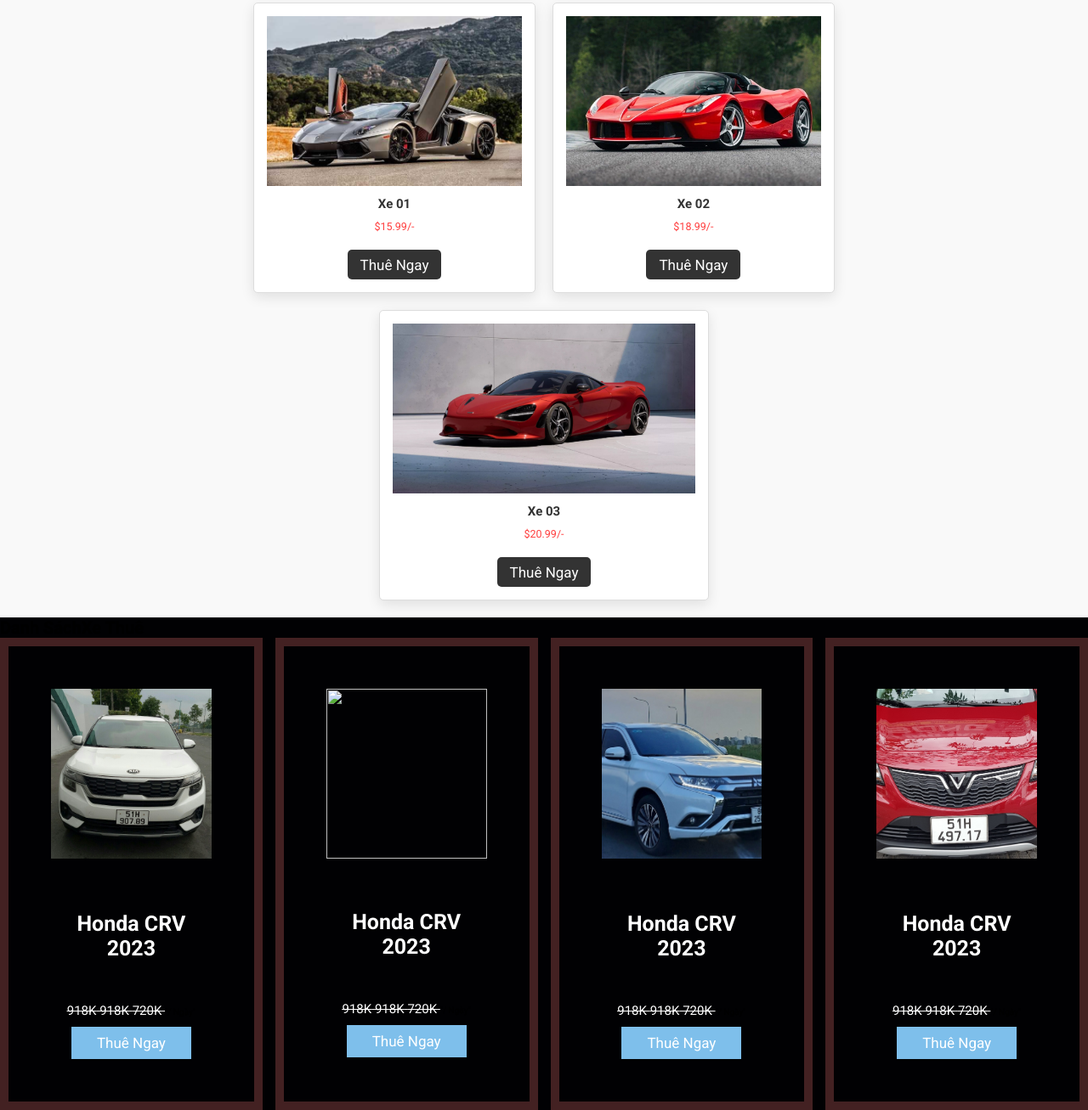
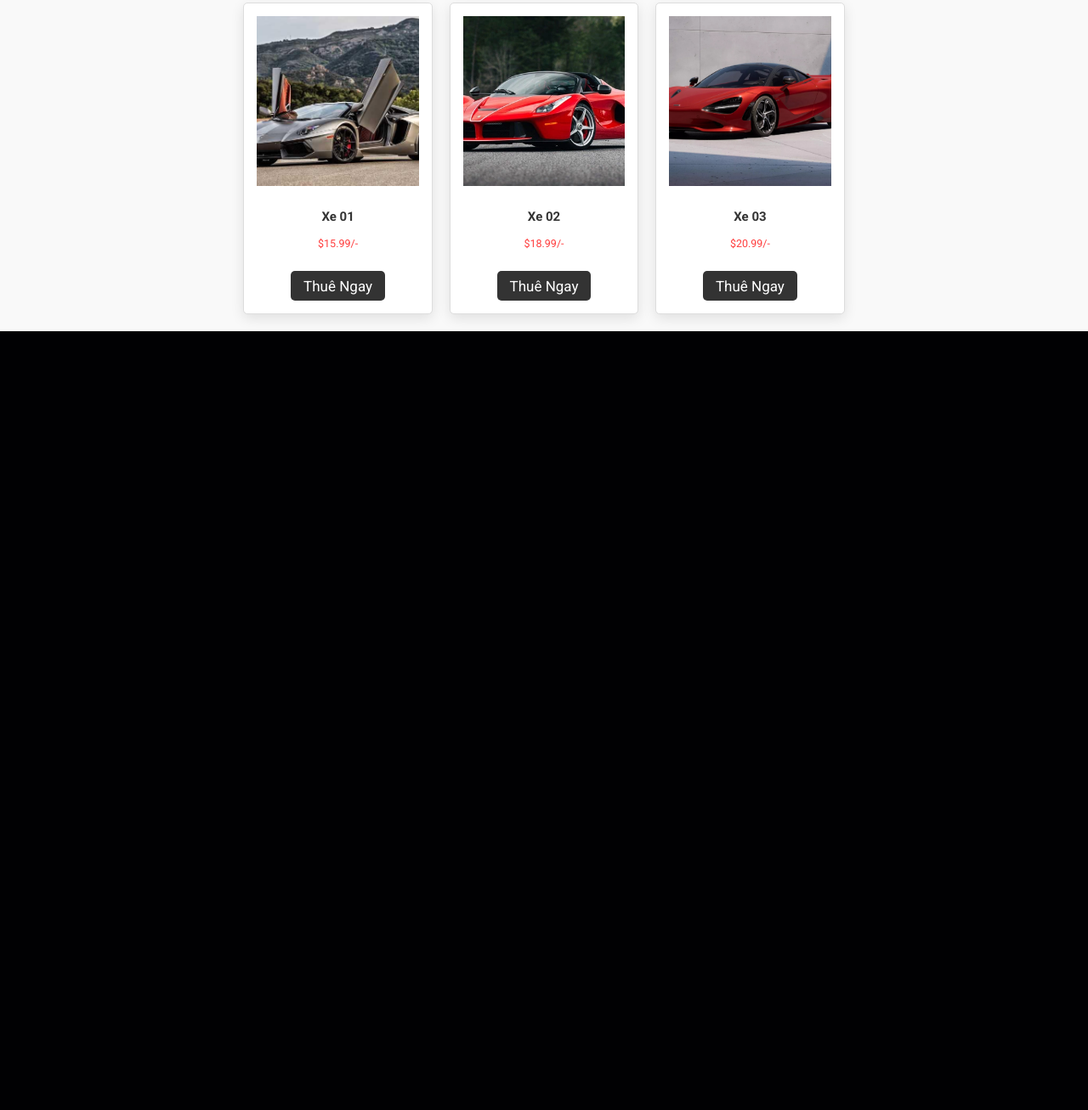
Before and after one commit to 14tow857/thuexe3mien, a plain HTML site: page index.html in a window 1280 px wide. Shown: the part 883-2190 px from the top of the page at 85% size. After the commit the page ends 1273 px from the top, so only its background shows below. Drawn offline with Linux system fonts and the light colour scheme.

Commit message:
product và css product

```diff
--- a/css/style.css
+++ b/css/style.css
@@ -408,3 +408,48 @@
     object-fit: cover;
     margin-bottom: 1rem;
 }
+/*product*/
+.product {
+    padding: 100px 0;
+    text-align: center;
+}
+
+.box-container {
+    display: flex;
+    justify-content: center;
+    flex-wrap: wrap;
+    gap: 20px;
+}
+
+.box {
+    background-color: #f9f9f9;
+    padding: 20px;
+    border-radius: 10px;
+    box-shadow: 0 0 10px rgba(0, 0, 0, 0.1);
+    text-align: center;
+    width: calc(25% - 40px);
+}
+
+.box img {
+    max-width: 100%;
+    height: auto;
+}
+
+.box h3, .box .price {
+    margin-top: 15px;
+}
+
+.box .btn {
+    display: inline-block;
+    margin-top: 15px;
+    padding: 10px 20px;
+    background-color: #007bff;
+    color: #fff;
+    text-decoration: none;
+    border-radius: 5px;
+    transition: background-color 0.3s;
+}
+
+.box .btn:hover {
+    background-color: #0056b3;
+}
--- a/index.html
+++ b/index.html
@@ -21,7 +21,7 @@
         <a href="index.html#home">Trang chủ</a>
         <a href="about.html">Thông Tin</a>
         <a href="index.html#list">Danh Sách</a>
-        <a href="index.html#products">Sản Phẩm</a>
+        <a href="product.html">Sản Phẩm</a>
         <a href="index.html#review">Đánh Giá</a>
         <a href="index.html#blogs">Blogs</a>
     </nav>
@@ -100,7 +100,7 @@
         <a href="index.html#home">Trang chủ</a>
         <a href="about.html">Thông Tin</a>
         <a href="index.html#list">Danh Sách</a>
-        <a href="index.html#products">Sản Phẩm</a>
+        <a href="index.html">Sản Phẩm</a>
         <a href="index.html#review">Đánh Giá</a>
         <a href="index.html#blogs">Blogs</a>
     </nav>
@@ -112,7 +112,39 @@
 </header>
 <!--header section ends-->
 
-
+product.html
+html
+Sao chép mã
+<!DOCTYPE html>
+<html lang="en">
+<head>
+    <meta charset="UTF-8">
+    <meta http-equiv="X-UA-Compatible" content="IE=edge">
+    <meta name="viewport" content="width=device-width, initial-scale=1.0">
+    <title>Thông Tin - ADT Car</title>
+    <link rel="stylesheet" href="https://cdnjs.cloudflare.com/ajax/libs/font-awesome/6.5.2/css/all.min.css" >
+    <link rel="stylesheet" href="css/style.css">
+</head>
+<body>
+<!--header section starts-->
+<header class="header">
+    <a href="index.html" class="logo">
+        <img src="img/logo.png" alt="Logo">
+    </a>
+    <nav class="navbar">
+        <a href="index.html#home">Trang chủ</a>
+        <a href="about.html">Thông Tin</a>
+        <a href="index.html#list">Danh Sách</a>
+        <a href="product.html">Sản Phẩm</a>
+        <a href="index.html#review">Đánh Giá</a>
+        <a href="index.html#blogs">Blogs</a>
+    </nav>
+    <div class="icons">
+        <div class="fas fa-search" id="search-btn"></div>
+        <div class="fas fa-shopping-cart" id="cart-btn"></div>
+        <div class="fas fa-bars" id="menu-btn"></div>
+    </div>
+</header>
 
 
 
@@ -158,80 +190,7 @@
     </div>
 </section>
 <!-- Phần sản phẩm kết thúc -->
-<!--Danh sách xe thuê-->
-<sectione class="menu" id="menu">
-    <h1 class="heading">Danh Sách<span>Xe Thuê</span></h1>
-    <div class="box-container">
-        <div class="box">
-            <img src="img/xe1.jpg" alt="">
-            <h3>Honda CRV 2023</h3>
-            <div class="price">
-                <span class="price-origin">
-                    <span>918K</span>
-                    <span>918K</span>
-                </span>
-                <span class="price-sale">
-                    <span>720K</span>
-                </span>
-                "/&nbsp;ngày"
-            </div>
-            <a href="#" class="btn">Thuê Ngay</a>
 
-
-        </div>
-        <div class="box">
-            <img src="img/xe2.jpg" alt="">
-            <h3>Honda CRV 2023</h3>
-            <div class="price">
-                <span class="price-origin">
-                    <span>918K</span>
-                    <span>918K</span>
-                </span>
-                <span class="price-sale">
-                    <span>720K</span>
-                </span>
-                "/&nbsp;ngày"
-            </div>
-            <a href="#" class="btn">Thuê Ngay</a>
-
-
-        </div>
-        <div class="box">
-            <img src="img/xe3.jpg" alt="">
-            <h3>Honda CRV 2023</h3>
-            <div class="price">
-                <span class="price-origin">
-                    <span>918K</span>
-                    <span>918K</span>
-                </span>
-                <span class="price-sale">
-                    <span>720K</span>
-                </span>
-                "/&nbsp;ngày"
-            </div>
-            <a href="#" class="btn">Thuê Ngay</a>
-
-
-        </div>
-        <div class="box">
-            <img src="img/xe4.jpg" alt="">
-            <h3>Honda CRV 2023</h3>
-            <div class="price">
-                <span class="price-origin">
-                    <span>918K</span>
-                    <span>918K</span>
-                </span>
-                <span class="price-sale">
-                    <span>720K</span>
-                </span>
-                "/&nbsp;ngày"
-            </div>
-            <a href="#" class="btn">Thuê Ngay</a>
-
-
-        </div>
-    </div>
-</sectione>
 
 <!--custom js file link-->
 <script src="js/script.js"></script>
```
Also changed, not shown: product.html (added, +102 -0 lines).
